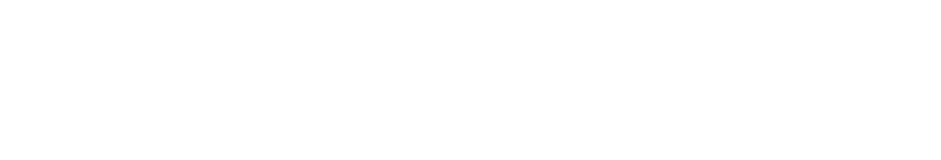
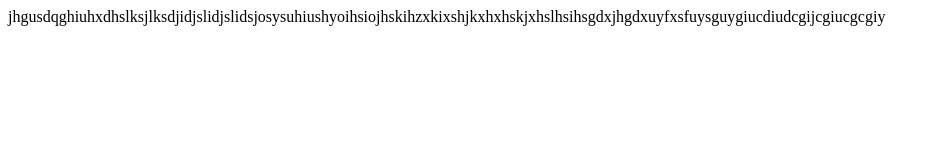
Before and after one commit to ananyaalam/my-first-github-repo, a plain HTML site: page index.html in a window 1280 px wide. Shown: the whole page, without its empty margins (0-941 px from the left). Drawn offline with Linux system fonts and the light colour scheme.

Commit message:
added mehadi love ananya

```diff
--- a/index.html
+++ b/index.html
@@ -6,6 +6,7 @@
     <title>My first GitHub repo</title>
 </head>
 <body>
+    <header>jhgusdqghiuhxdhslksjlksdjidjslidjslidsjosysuhiushyoihsiojhskihzxkixshjkxhxhskjxhslhsihsgdxjhgdxuyfxsfuysguygiucdiudcgijcgiucgcgiy</header>
 
 </body>
 </html>
```
